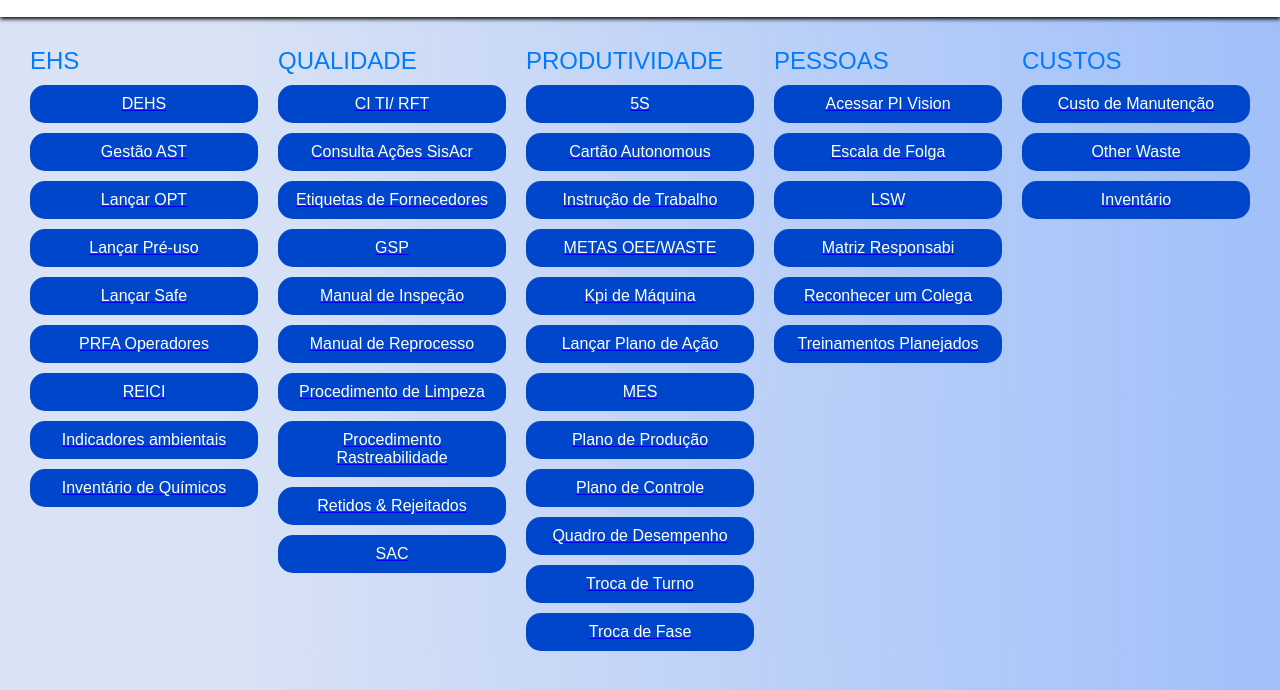
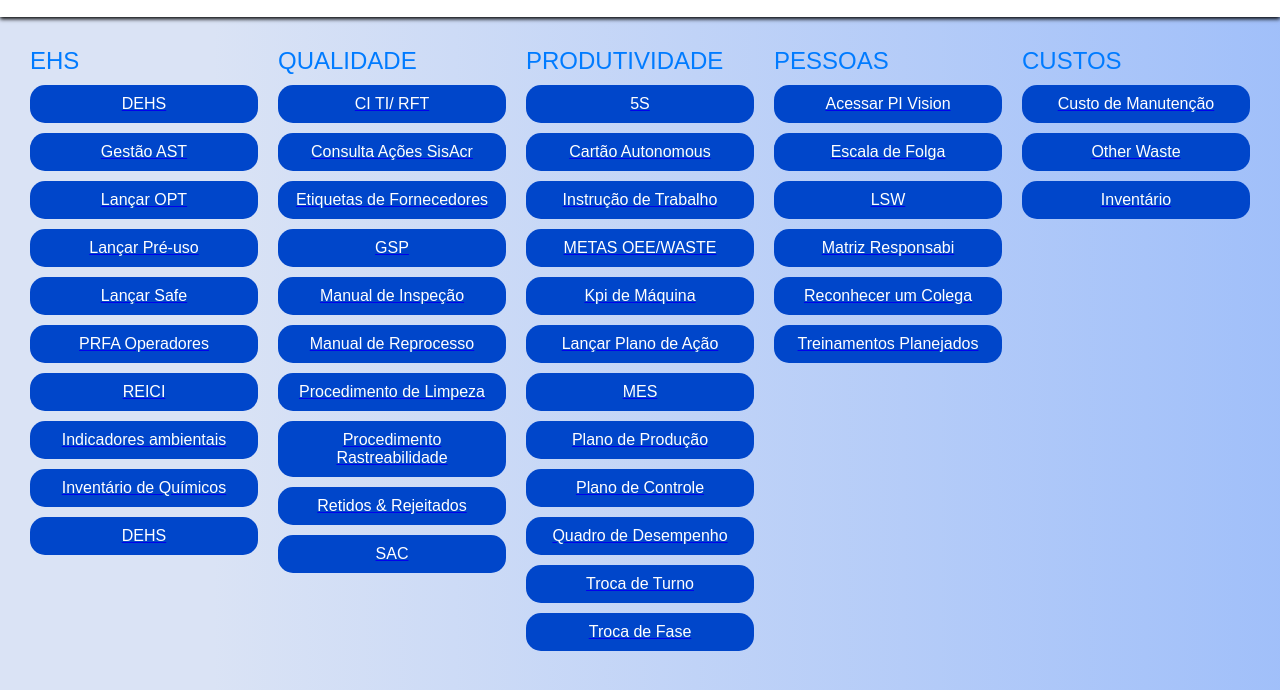
Before and after one commit to l24427/MelhoriaContinua_AF16, a plain HTML site: page index.html in a window 1280 px wide. Shown: the part 110-800 px from the top of the page. Drawn offline with Linux system fonts and the light colour scheme.

Commit message:
Update index.html

```diff
--- a/index.html
+++ b/index.html
@@ -96,6 +96,9 @@
                 <a target="_blank" href="https://kimberlyclark-my.sharepoint.com/:x:/g/personal/kayke_bittencourt_kcc_com/EWR1QYS5TDZIrzdD82w-OkgBvukpLPOYrHke64yaVtS6sg?email=kayke.bittencourt%40kcc.com&e=Q4w3oa">
                     <button class="button">Inventário de Químicos</button>
                 </a>
+                <a target="_blank" href="https://kimberlyclark.sharepoint.com/Sites/H945/Suzano/Forms/AllItems.aspx?id=%2FSites%2FH945%2FSuzano%2FSEGURAN%C3%87A%2FDialogo%20de%20Seguran%C3%A7a%20e%20Meio%20Ambiente&viewid=c20eff85%2Daf0a%2D4b76%2Dab1f%2D5816f085532c&ovuser=fee2180b%2D69b6%2D4afe%2D9f14%2Dccd70bd4c737%2Cpaulo%2Ejunior3%40kcc%2Ecom&OR=Teams%2DHL&CT=1743445613509&clickparams=eyJBcHBOYW1lIjoiVGVhbXMtRGVza3RvcCIsIkFwcFZlcnNpb24iOiI0OS8yNTAzMDIwMTAxMCIsIkhhc0ZlZGVyYXRlZFVzZXIiOmZhbHNlfQ%3D%3D">
+                        <button class="button">DEHS</button>
+                    </a>
             </div>
             <div class="column">
                 <a class="category">QUALIDADE</a>
```
